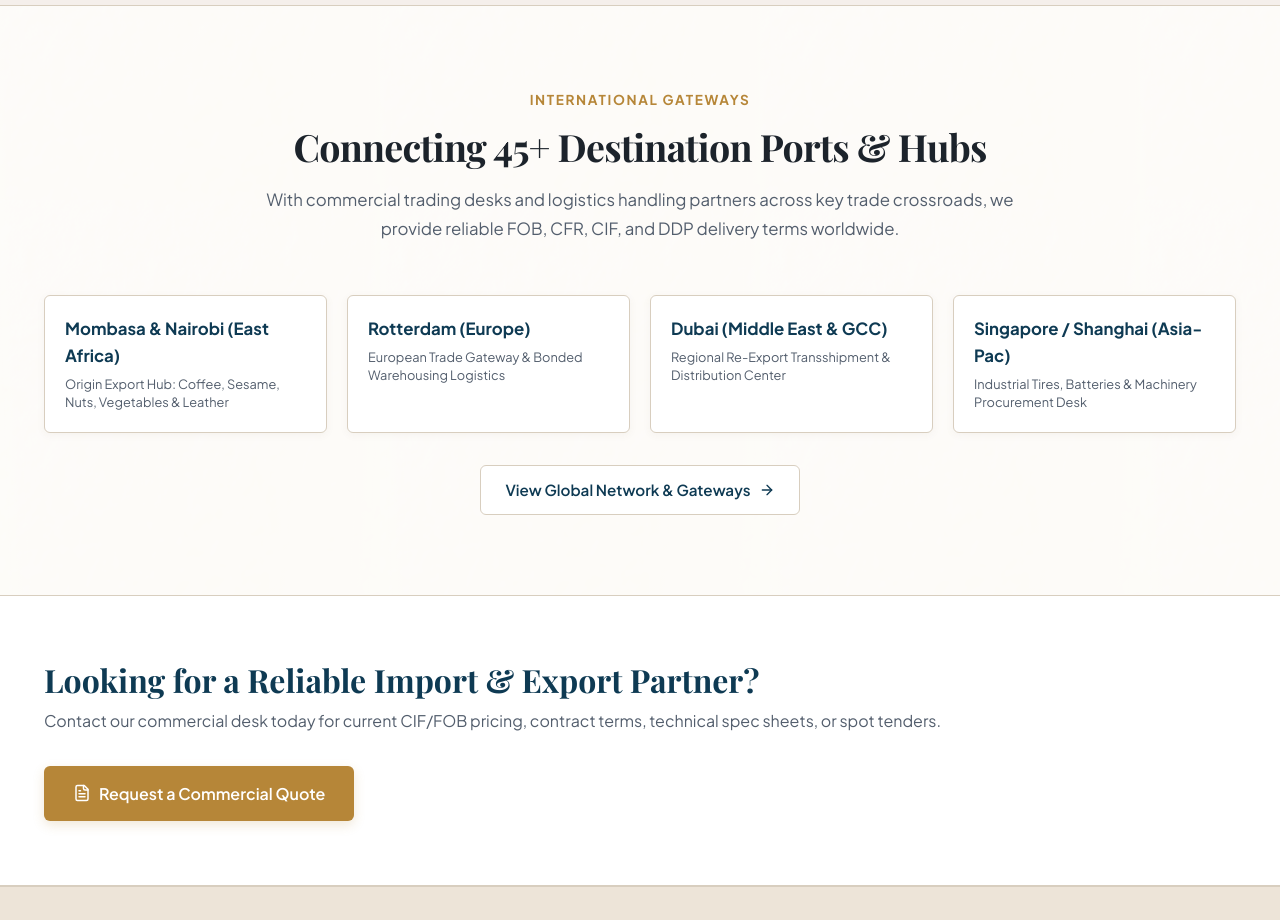
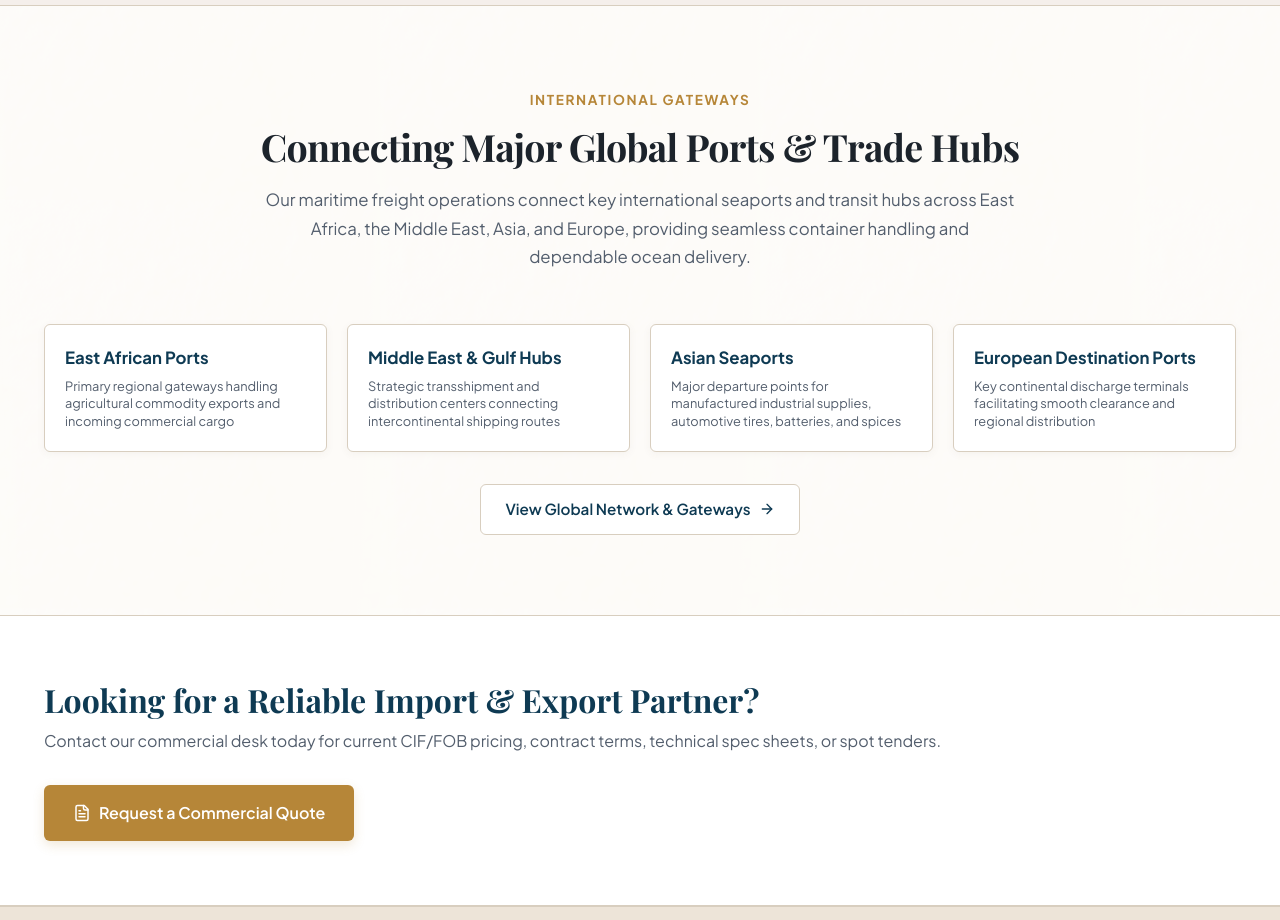
Before and after one commit to Goodomenn/import_spice, a React (Vite) app: page / in a window 1280 px wide. Shown: the part 2660-3580 px from the top of the page. Built offline with nearby package versions, Linux system fonts and the light colour scheme; a web font is replaced by a local one.

Commit message:
refactor(home): replace overly specific ports section with general overview of ports and trade hubs

```diff
--- a/src/pages/HomePage.jsx
+++ b/src/pages/HomePage.jsx
@@ -260,29 +260,29 @@ export default function HomePage() {
         <div className="container">
           <div className="section-header">
             <span className="section-subtitle">International Gateways</span>
-            <h2 className="section-title font-serif">Connecting 45+ Destination Ports & Hubs</h2>
+            <h2 className="section-title font-serif">Connecting Major Global Ports & Trade Hubs</h2>
             <p className="section-desc">
-              With commercial trading desks and logistics handling partners across key trade crossroads,
-              we provide reliable FOB, CFR, CIF, and DDP delivery terms worldwide.
+              Our maritime freight operations connect key international seaports and transit hubs across East Africa,
+              the Middle East, Asia, and Europe, providing seamless container handling and dependable ocean delivery.
             </p>
           </div>
 
           <div className="network-teaser-grid">
             <div className="net-hub-box">
-              <span className="net-hub-city">Mombasa & Nairobi (East Africa)</span>
-              <span className="net-hub-role">Origin Export Hub: Coffee, Sesame, Nuts, Vegetables & Leather</span>
+              <span className="net-hub-city">East African Ports</span>
+              <span className="net-hub-role">Primary regional gateways handling agricultural commodity exports and incoming commercial cargo</span>
             </div>
             <div className="net-hub-box">
-              <span className="net-hub-city">Rotterdam (Europe)</span>
-              <span className="net-hub-role">European Trade Gateway & Bonded Warehousing Logistics</span>
+              <span className="net-hub-city">Middle East & Gulf Hubs</span>
+              <span className="net-hub-role">Strategic transshipment and distribution centers connecting intercontinental shipping routes</span>
             </div>
             <div className="net-hub-box">
-              <span className="net-hub-city">Dubai (Middle East & GCC)</span>
-              <span className="net-hub-role">Regional Re-Export Transshipment & Distribution Center</span>
+              <span className="net-hub-city">Asian Seaports</span>
+              <span className="net-hub-role">Major departure points for manufactured industrial supplies, automotive tires, batteries, and spices</span>
             </div>
             <div className="net-hub-box">
-              <span className="net-hub-city">Singapore / Shanghai (Asia-Pac)</span>
-              <span className="net-hub-role">Industrial Tires, Batteries & Machinery Procurement Desk</span>
+              <span className="net-hub-city">European Destination Ports</span>
+              <span className="net-hub-role">Key continental discharge terminals facilitating smooth clearance and regional distribution</span>
             </div>
           </div>
 
```
